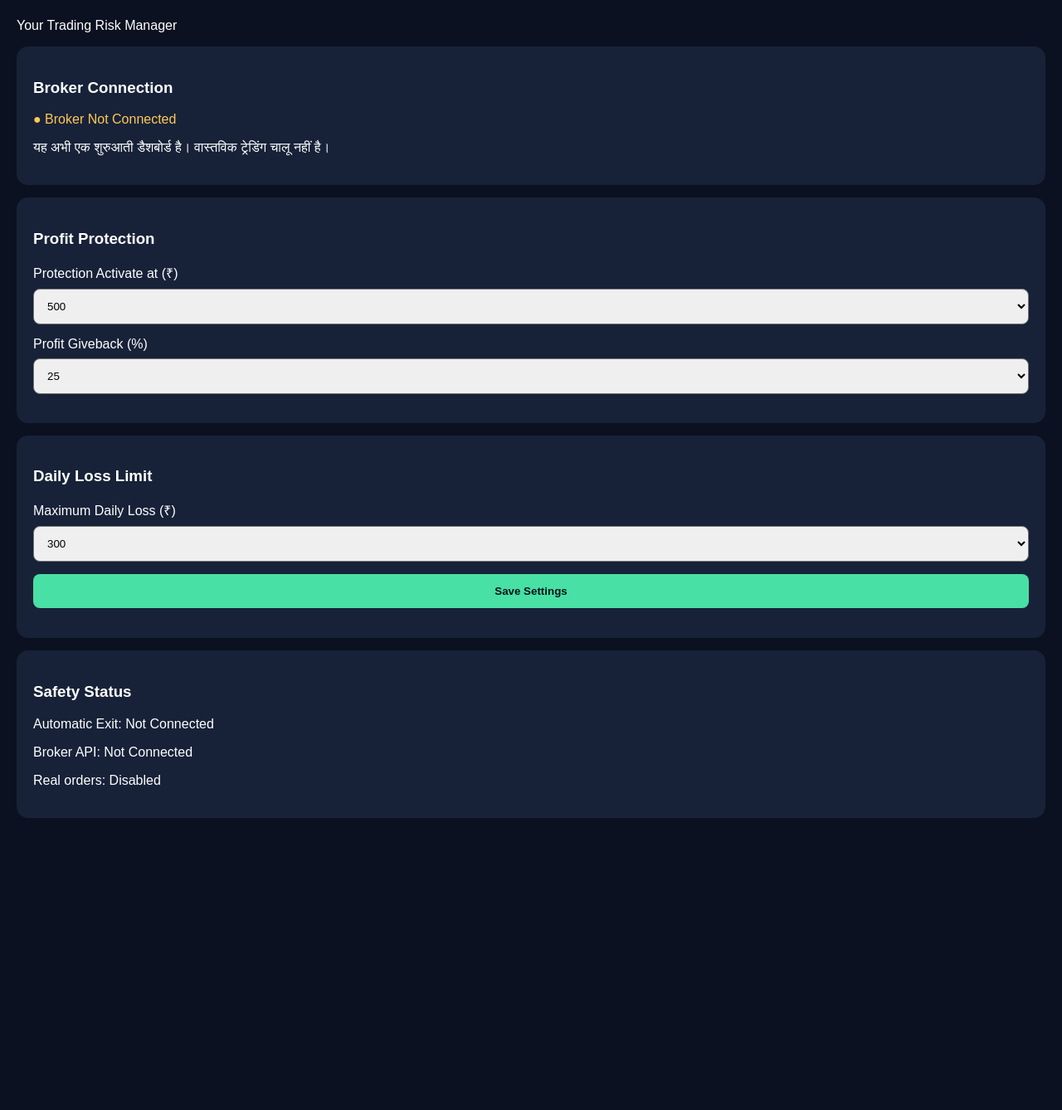
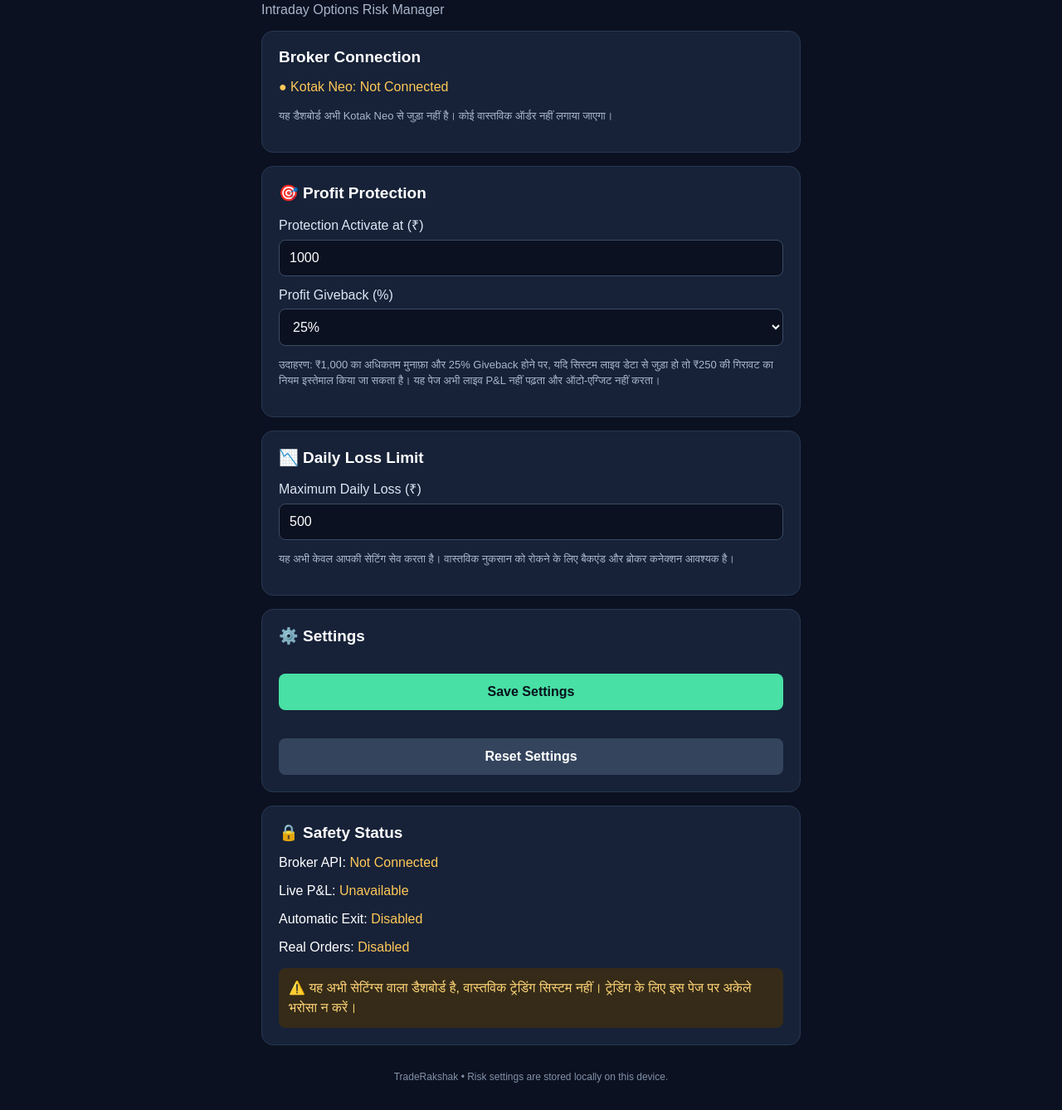
Before and after one commit to allaudintadavi019-bit/traderakshak, a plain HTML site: page index.html in a window 1280 px wide. Shown: the part 79-1417 px from the top of the page at 83% size. Before the commit the page ends 1100 px from the top, so only its background shows below. Drawn offline with Linux system fonts and the light colour scheme.

Commit message:
Improve TradeRakshak dashboard
Updated styles and structure for improved layout and readability. Added functionality for saving and resetting settings.

```diff
--- a/index.html
+++ b/index.html
@@ -1,109 +1,148 @@
-<!DOCTYPE html>
-<html lang="en">
+<!DOCTYPE html><html lang="en">
 <head>
 <meta charset="UTF-8">
 <meta name="viewport" content="width=device-width, initial-scale=1.0">
 <title>TradeRakshak</title>
 <style>
+* { box-sizing: border-box; }
 body {
   margin: 0;
+  padding: 18px;
   font-family: Arial, sans-serif;
   background: #0b1120;
-  color: white;
-  padding: 20px;
+  color: #fff;
 }
+.container { max-width: 650px; margin: auto; }
+h1 { color: #48e0a4; margin-bottom: 5px; }
+.subtitle { color: #a8b6cc; margin-top: 0; }
 .card {
   background: #172238;
   padding: 20px;
-  margin: 15px 0;
+  margin: 16px 0;
+  border: 1px solid #283852;
   border-radius: 14px;
 }
-h1 { color: #48e0a4; }
+h2 { font-size: 19px; margin-top: 0; }
+label { display: block; margin-top: 14px; color: #dce6f5; }
+input, select {
+  width: 100%;
+  padding: 12px;
+  margin-top: 7px;
+  border-radius: 8px;
+  border: 1px solid #3a4b65;
+  background: #0b1120;
+  color: white;
+  font-size: 16px;
+}
 button {
+  width: 100%;
+  padding: 13px;
+  margin-top: 18px;
   background: #48e0a4;
   color: #07111c;
-  padding: 13px;
-  border: none;
+  border: 0;
   border-radius: 8px;
   font-weight: bold;
-  width: 100%;
-}
-input, select {
-  box-sizing: border-box;
-  padding: 12px;
-  margin: 8px 0 15px;
-  width: 100%;
-  border-radius: 8px;
+  font-size: 16px;
 }
 .status { color: #ffc857; }
+.note { color: #a8b6cc; font-size: 13px; line-height: 1.5; }
+.success { color: #48e0a4; }
+.warning {
+  padding: 12px;
+  border-radius: 8px;
+  background: #352b18;
+  color: #ffd477;
+  line-height: 1.5;
+}
+footer { color: #8291a8; font-size: 12px; text-align: center; padding: 15px; }
 </style>
 </head>
 <body>
-
-<h1>🛡️ TradeRakshak</h1>
-<p>Your Trading Risk Manager</p>
-
-<div class="card">
-<h3>Broker Connection</h3>
-<p class="status">● Broker Not Connected</p>
-<p>यह अभी एक शुरुआती डैशबोर्ड है। वास्तविक ट्रेडिंग चालू नहीं है।</p>
-</div>
-
-<div class="card">
-<h3>Profit Protection</h3>
-<label>Protection Activate at (₹)</label>
-<select id="profit">
-<option>500</option>
-<option>1000</option>
-<option>2000</option>
-<option>5000</option>
+<div class="container">
+  <h1>🛡️ TradeRakshak</h1>
+  <p class="subtitle">Intraday Options Risk Manager</p>  <div class="card">
+    <h2>Broker Connection</h2>
+    <p class="status">● Kotak Neo: Not Connected</p>
+    <p class="note">यह डैशबोर्ड अभी Kotak Neo से जुड़ा नहीं है। कोई वास्तविक ऑर्डर नहीं लगाया जाएगा।</p>
+  </div>  <div class="card">
+    <h2>🎯 Profit Protection</h2>
+    <label for="profit">Protection Activate at (₹)</label>
+    <input id="profit" type="number" min="1" step="1" value="1000"><label for="giveback">Profit Giveback (%)</label>
+<select id="giveback">
+  <option value="10">10%</option>
+  <option value="20">20%</option>
+  <option value="25" selected>25%</option>
+  <option value="30">30%</option>
+  <option value="40">40%</option>
+  <option value="50">50%</option>
 </select>
 
-<label>Profit Giveback (%)</label>
-<select id="giveback">
-<option>25</option>
-<option>30</option>
-<option>40</option>
-<option>50</option>
-</select>
-</div>
+<p class="note">उदाहरण: ₹1,000 का अधिकतम मुनाफ़ा और 25% Giveback होने पर, यदि सिस्टम लाइव डेटा से जुड़ा हो तो ₹250 की गिरावट का नियम इस्तेमाल किया जा सकता है। यह पेज अभी लाइव P&amp;L नहीं पढ़ता और ऑटो-एग्जिट नहीं करता।</p>
 
-<div class="card">
-<h3>Daily Loss Limit</h3>
-<label>Maximum Daily Loss (₹)</label>
-<select id="loss">
-<option>300</option>
-<option>500</option>
-<option>1000</option>
-</select>
-<button onclick="saveSettings()">Save Settings</button>
-<p id="message"></p>
-</div>
+  </div>  <div class="card">
+    <h2>📉 Daily Loss Limit</h2>
+    <label for="loss">Maximum Daily Loss (₹)</label>
+    <input id="loss" type="number" min="1" step="1" value="500">
+    <p class="note">यह अभी केवल आपकी सेटिंग सेव करता है। वास्तविक नुकसान को रोकने के लिए बैकएंड और ब्रोकर कनेक्शन आवश्यक है।</p>
+  </div>  <div class="card">
+    <h2>⚙️ Settings</h2>
+    <button onclick="saveSettings()">Save Settings</button>
+    <p id="message" aria-live="polite"></p>
+    <button onclick="resetSettings()" style="background:#34445d;color:white;">Reset Settings</button>
+  </div>  <div class="card">
+    <h2>🔒 Safety Status</h2>
+    <p>Broker API: <span class="status">Not Connected</span></p>
+    <p>Live P&amp;L: <span class="status">Unavailable</span></p>
+    <p>Automatic Exit: <span class="status">Disabled</span></p>
+    <p>Real Orders: <span class="status">Disabled</span></p>
+    <div class="warning">⚠️ यह अभी सेटिंग्स वाला डैशबोर्ड है, वास्तविक ट्रेडिंग सिस्टम नहीं। ट्रेडिंग के लिए इस पेज पर अकेले भरोसा न करें।</div>
+  </div>
+  <footer>TradeRakshak • Risk settings are stored locally on this device.</footer>
+</div><script>
+const defaults = { profit: 1000, giveback: 25, loss: 500 };
 
-<div class="card">
-<h3>Safety Status</h3>
-<p>Automatic Exit: Not Connected</p>
-<p>Broker API: Not Connected</p>
-<p>Real orders: Disabled</p>
-</div>
+function loadSettings() {
+  try {
+    const saved = JSON.parse(localStorage.getItem("traderakshak_settings") || "null");
+    const s = saved || defaults;
+    document.getElementById("profit").value = s.profit ?? defaults.profit;
+    document.getElementById("giveback").value = String(s.giveback ?? defaults.giveback);
+    document.getElementById("loss").value = s.loss ?? defaults.loss;
+  } catch (e) {
+    document.getElementById("profit").value = defaults.profit;
+    document.getElementById("giveback").value = defaults.giveback;
+    document.getElementById("loss").value = defaults.loss;
+  }
+}
 
-<script>
 function saveSettings() {
-  const settings = {
-    profit: document.getElementById('profit').value,
-    giveback: document.getElementById('giveback').value,
-    loss: document.getElementById('loss').value
-  };
-  localStorage.setItem('traderakshak_settings', JSON.stringify(settings));
-  document.getElementById('message').textContent = 'Settings saved on this device!';
+  const profit = Number(document.getElementById("profit").value);
+  const giveback = Number(document.getElementById("giveback").value);
+  const loss = Number(document.getElementById("loss").value);
+  const message = document.getElementById("message");
+
+  if (!Number.isFinite(profit) || profit <= 0 ||
+      !Number.isFinite(loss) || loss <= 0) {
+    message.className = "status";
+    message.textContent = "कृपया Profit और Loss की रकम 0 से अधिक दर्ज करें।";
+    return;
+  }
+
+  const settings = { profit, giveback, loss };
+  localStorage.setItem("traderakshak_settings", JSON.stringify(settings));
+  message.className = "success";
+  message.textContent = "Settings इस डिवाइस पर सेव हो गईं। लाइव ट्रेडिंग चालू नहीं है।";
 }
-const saved = JSON.parse(localStorage.getItem('traderakshak_settings') || 'null');
-if (saved) {
-  document.getElementById('profit').value = saved.profit;
-  document.getElementById('giveback').value = saved.giveback;
-  document.getElementById('loss').value = saved.loss;
+
+function resetSettings() {
+  localStorage.removeItem("traderakshak_settings");
+  loadSettings();
+  const message = document.getElementById("message");
+  message.className = "success";
+  message.textContent = "Default settings वापस आ गईं।";
 }
-</script>
 
-</body>
+loadSettings();
+</script></body>
 </html>
```
